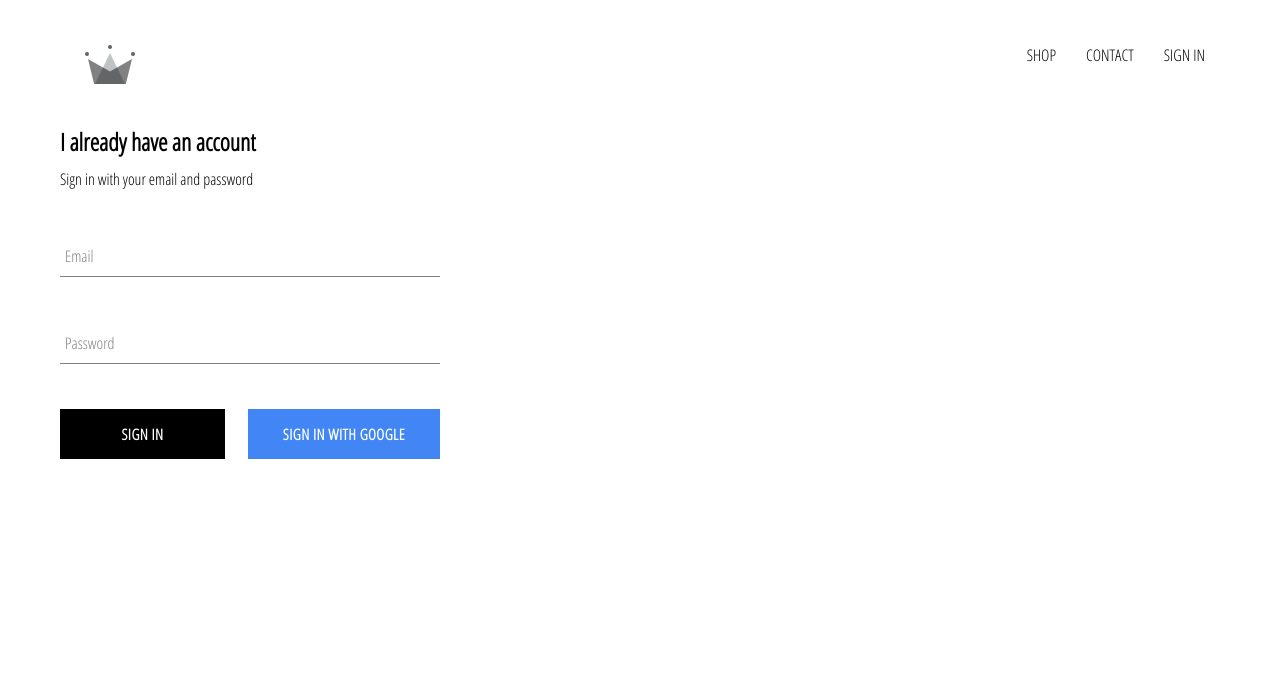
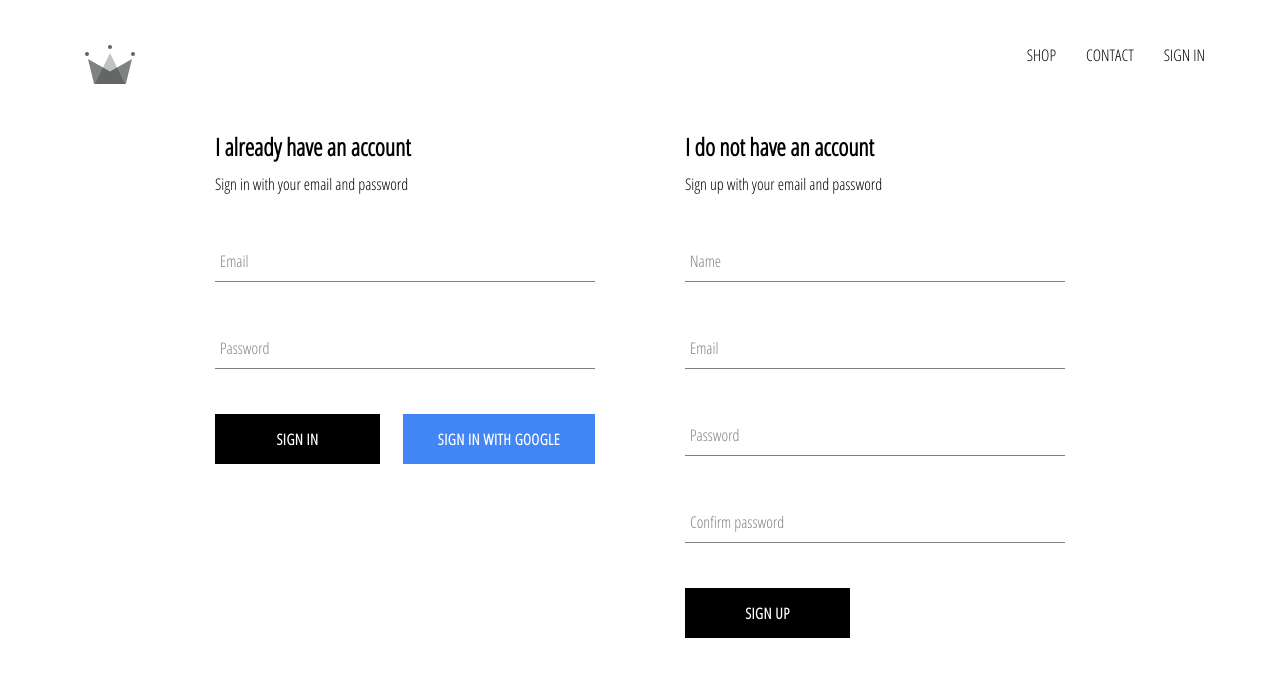
Before and after one commit to malekitoon/crwn-clothing, a React (Create React App) app: page /signin in a window 1280 px wide. Shown: the top 676 px of the page. Built offline with nearby package versions, Linux system fonts and the light colour scheme; no server answers.

Commit message:
implemented firebase utils, included ability to store authenticated users into our firestore database

```diff
--- a/src/App.js
+++ b/src/App.js
@@ -5,7 +5,7 @@
 import Homepage from './pages/homepage/homepage.component';
 import ShopPage from './pages/shop/shop.component';
 import SignInAndSignUpPage from './pages/sign-in-and-sign-up/sign-in-and-sign-up.component';
-import { auth } from './firebase/firebase.utils';
+import { auth, createUserProfileDocument } from './firebase/firebase.utils';
 
 class App extends Component {
   unsubscribeFromAuth = null;
@@ -17,8 +17,21 @@
   }
 
   componentDidMount() {
-    this.unsubscribeFromAuth = auth.onAuthStateChanged(user => {
-      this.setState({ currentUser: user });
+    this.unsubscribeFromAuth = auth.onAuthStateChanged(async userAuth => {
+      if (userAuth) {
+        const userRef = await createUserProfileDocument(userAuth);
+
+        userRef.onSnapshot(snapShot => {
+          this.setState({
+            currentUser: {
+              id: snapShot.id,
+              ...snapShot.data(),
+            },
+          });
+        });
+      } else {
+        this.setState({ currentUser: userAuth });
+      }
     });
   }
 
--- a/src/components/sign-in/sign-in.component.js
+++ b/src/components/sign-in/sign-in.component.js
@@ -21,8 +21,6 @@
 
   handleChange = e => {
     const { value, name } = e.target;
-    console.log(value);
-    console.log(name);
     this.setState({ [name]: value });
   }
 
@@ -40,7 +38,7 @@
             label='Email'
             name='email'
             value={email}
-            handleChange={e => { this.handleChange(e); }}
+            handleChange={this.handleChange}
             required
           />
 
--- /dev/null
+++ b/src/components/sign-up/sign-up.component.js
@@ -0,0 +1,97 @@
+import React, { Component } from 'react';
+import './sign-up.styless.scss';
+import FormInput from '../form-input/form-input.component';
+import CustomButton from '../custom-button/custom-button.component';
+import { auth, createUserProfileDocument } from '../../firebase/firebase.utils';
+
+class SignUp extends Component {
+  constructor(props) {
+    super(props);
+
+    this.state = {
+      displayName: '',
+      email: '',
+      password: '',
+      confirmPassword: '',
+    };
+  }
+
+  handleSubmit = async e => {
+    e.preventDefault();
+
+    const { displayName, email, password, confirmPassword } = this.state;
+    if (password !== confirmPassword) {
+      console.log("password don't match");
+      return;
+    }
+
+    try {
+      const { user } = await auth.createUserWithEmailAndPassword(email, password);
+      createUserProfileDocument(user, { displayName });
+
+      this.setState({ displayName: '', email: '', password: '', confirmPassword: '' });
+    } catch (error) {
+      console.error(error);
+    }
+  }
+
+  handleChange = e => {
+    const { value, name } = e.target;
+    this.setState({ [name]: value });
+  }
+
+  render() {
+    const { displayName, email, password, confirmPassword } = this.state;
+
+    return (
+      <div className='sign-in'>
+        <h2 className='title'>I do not have an account</h2>
+        <span>Sign up with your email and password</span>
+
+        <form className='sign-up-form' onSubmit={this.handleSubmit}>
+          <FormInput
+            type='text'
+            label='Name'
+            name='displayName'
+            value={displayName}
+            handleChange={this.handleChange}
+            required
+          />
+
+          <FormInput
+            type='email'
+            label='Email'
+            name='email'
+            value={email}
+            handleChange={this.handleChange}
+            required
+          />
+
+          <FormInput
+            type='password'
+            label='Password'
+            name='password'
+            value={password}
+            handleChange={this.handleChange}
+            required
+          />
+
+          <FormInput
+            type='password'
+            label='Confirm password'
+            name='confirmPassword'
+            value={confirmPassword}
+            handleChange={this.handleChange}
+            required
+          />
+
+          <div className='buttons'>
+            <CustomButton type='submit'>Sign up</CustomButton>
+          </div>
+        </form>
+      </div>
+    );
+  }
+}
+
+export default SignUp;
--- /dev/null
+++ b/src/components/sign-up/sign-up.styless.scss
@@ -0,0 +1,9 @@
+.sign-up {
+  display: flex;
+  flex-direction: column;
+  width: 380px;
+
+  .title {
+    margin: 10px 0;
+  }
+}
--- a/src/firebase/firebase.utils.js
+++ b/src/firebase/firebase.utils.js
@@ -11,6 +11,31 @@
   appId: '1:880832762765:web:76d27048df3bbae2dc23c4',
 };
 
+export const createUserProfileDocument = async (userAuth, additionalData) => {
+  if (!userAuth) return;
+
+  const userRef = firestore.doc(`/users/${userAuth.uid}`);
+  const snapShot = await userRef.get();
+
+  if (!snapShot.exists) {
+    const { displayName, email } = userAuth;
+    const createdAt = new Date();
+
+    try {
+      await userRef.set({
+        displayName,
+        email,
+        createdAt,
+        ...additionalData,
+      });
+    } catch (error) {
+      console.log('Error creating user', error.message);
+    }
+  }
+
+  return userRef;
+};
+
 firebase.initializeApp(firebaseConfig);
 
 export const auth = firebase.auth();
--- a/src/pages/sign-in-and-sign-up/sign-in-and-sign-up.component.js
+++ b/src/pages/sign-in-and-sign-up/sign-in-and-sign-up.component.js
@@ -1,11 +1,13 @@
 import React from 'react';
 import SignIn from '../../components/sign-in/sign-in.component';
+import SignUp from '../../components/sign-up/sign-up.component';
 
 import './sign-in-and-sign-up.styles.scss';
 
 const SignInAndSignUpPage = () => (
-  <div>
+  <div className='sign-in-and-sign-up'>
     <SignIn />
+    <SignUp />
   </div>
 );
 
--- a/src/pages/sign-in-and-sign-up/sign-in-and-sign-up.styles.scss
+++ b/src/pages/sign-in-and-sign-up/sign-in-and-sign-up.styles.scss
@@ -0,0 +1,6 @@
+.sign-in-and-sign-up {
+  width: 850px;
+  display: flex;
+  justify-content: space-between;
+  margin: 30px auto;
+}
```
